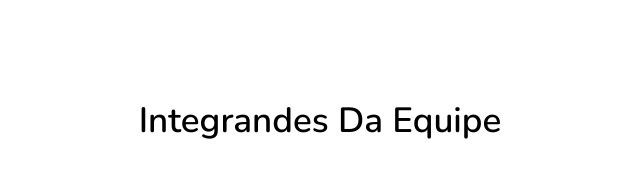
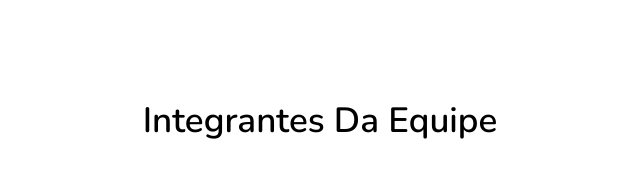
Before and after one commit to LeonardoRodrigue/Help_me-Lattes, a plain HTML site: page lattes.html in a window 1280 px wide. Shown: the part 973-1144 px from the top of the page, 320-960 px from the left. Drawn offline with nearby package versions, Linux system fonts and the light colour scheme; files that its build step writes are made by us from their sources; a script that the page names is missing.

Commit message:
Update lattes.html

```diff
--- a/lattes.html
+++ b/lattes.html
@@ -150,7 +150,7 @@
         </section>
 
         <section class="teachers">
-            <h1 class="heading">Integrandes da Equipe</h1>
+            <h1 class="heading">Integrantes da Equipe</h1>
 
             <div class="swiper teachers-slider">
                 <div class="swiper-wrapper">
```
